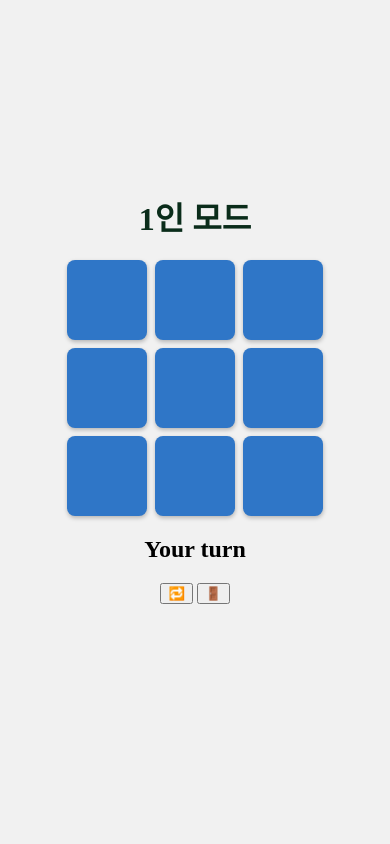
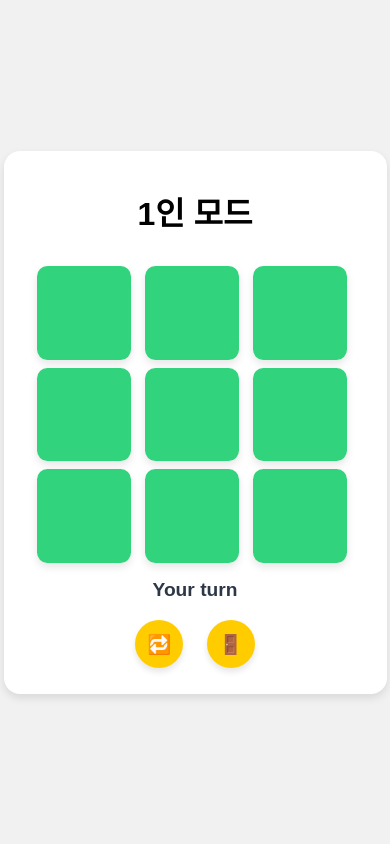
Before and after one commit to yesjuhee/dynamic-tic-tac-toe, a Django app: page /game/mode/solo in a window 390 px wide. Run offline with Django 4.2, Linux system fonts and the light colour scheme.

Commit message:
feat: css 추가

```diff
--- a/game/static/css/main.css
+++ b/game/static/css/main.css
@@ -1,66 +1,176 @@
 /* static/css/main.css */
 
 body {
-  /* width: 100%; */
-  height: 90vh;
+  height: 100vh;
+  margin: 0;
   background: #f1f1f1;
   display: flex;
   justify-content: center;
   align-items: center;
+  font-family: 'Arial', sans-serif;
 }
-#game_container {
+
+/* 메인 화면 */
+#main_container {
   text-align: center;
+  width: 90%;
+  max-width: 400px;
+  padding: 1em;
+  background: white;
+  border-radius: 1em;
+  box-shadow: 0px 4px 8px rgba(0, 0, 0, 0.1);
 }
+
+#main_container h1 {
+  font-size: 1.8em;
+  margin: 0.5em 0 1em;
+  color: #2d3748;
+}
+
+#main_container button {
+  display: block;
+  width: 100%;
+  max-width: 300px;
+  padding: 0.8em;
+  margin: 0.5em auto;
+  font-size: 1em;
+  font-weight: bold;
+  border: none;
+  border-radius: 0.5em;
+  background-color: #31d47d;
+  color: white;
+  cursor: pointer;
+  box-shadow: 0px 4px 6px rgba(0, 0, 0, 0.1);
+  transition: transform 0.2s, box-shadow 0.2s;
+}
+
+#main_container button:hover {
+  transform: translateY(-2px);
+  box-shadow: 0px 6px 12px rgba(0, 0, 0, 0.15);
+}
+
+#main_container button:active {
+  transform: scale(0.98);
+  box-shadow: none;
+}
+
+@media (max-width: 480px) {
+  #main_container h1 {
+    font-size: 1.5em;
+  }
+
+  #main_container button {
+    font-size: 0.9em;
+    padding: 0.7em;
+  }
+}
+
+/* 게임 화면 */
+.wrapper {
+  text-align: center;
+  width: 90%;
+  max-width: 400px;
+  padding: 1em;
+  background: white;
+  border-radius: 1em;
+  box-shadow: 0px 4px 8px rgba(0, 0, 0, 0.1);
+}
+
+.wrapper h1 {
+  text-align: center;
+  font-size: 2em;
+  margin-bottom: 1em;
+  columns: #2d3748;
+}
+
 #game_board {
   display: grid;
   grid-gap: 0.5em;
   grid-template-columns: repeat(3, 1fr);
-  width: 16em;
-  height: auto;
-  margin: 0.5em 0;
+  justify-content: center;
+  width: 100%;
+  max-width: 14em;
+  margin: 0 auto 1em;
+  padding: 0;
+  box-sizing: border-box;
 }
+
 .cell {
-  background: #2f76c7;
+  background: #31d47d;
   width: 5em;
   height: 5em;
   display: flex;
   justify-content: center;
   align-items: center;
   border-radius: 0.5em;
-  font-weight: 500;
+  font-size: 1.5em;
+  font-weight: bold;
   color: white;
-  box-shadow: 0.025em 0.125em 0.25em rgba(0, 0, 0, 0.25);
   cursor: pointer;
+  box-shadow: 0px 4px 8px rgba(0, 0, 0, 0.1);
+  transition: background 0.2s transform 0.1s;
+  margin: 0;
 }
-.head {
-  width: 16em;
-  text-align: center;
+.cell:hover {
+  background: #28b76b;
+  transform: scale(1.05);
 }
-.wrapper h1,
-h3 {
-  color: #0a2c1a;
+.cell:active {
+  transform: scale(0.95);
 }
 
-label {
-  font-size: 20px;
-  color: #0a2c1a;
+#statusText {
+  font-size: 1.2em;
+  margin: 0.5em 0;
+  color: #2d3748;
 }
-input,
-select {
-  margin-bottom: 10px;
-  width: 100%;
-  padding: 15px;
-  border: 1px solid #125a33;
-  font-size: 14px;
-  background-color: #71d19e;
-  color: white;
+
+#restartBtn, #mainBtn {
+  display: inline-block;
+  width: 3em;
+  height: 3em;
+  margin: 0.5em;
+  font-size: 1.5em;
+  text-align: center;
+  line-height: 3em;
+  background: #ffcc00;
+  border: none;
+  border-radius: 50%;
+  box-shadow: 0px 4px 6px rgba(0, 0, 0, 0.1);
+  cursor: pointer;
+  transition: transform 0.2s, box-shadow 0.2s;
 }
-.button {
-  color: white;
-  white-space: nowrap;
-  background-color: #31d47d;
-  padding: 10px 20px;
-  border: 0;
-  border-radius: 2px;
-  transition: all 150ms ease-out;
+#restartBtn:hover,
+#mainBtn:hover {
+  transform: scale(1.1);
+  box-shadow: 0px 6px 12px rgba(0, 0, 0, 0.15);
 }
+#restartBtn:active,
+#mainBtn:active {
+  transform: scale(0.9);
+}
+
+@media (max-width: 480px) {
+  .wrapper .head {
+    font-size: 1.5em;
+  }
+
+  #game_board {
+    width: 90%;
+    max-width: none;
+  }
+
+  .cell {
+    width: 4.5em;
+    height: 4.5em;
+    font-size: 1.3em;
+  }
+
+  #restartBtn,
+  #mainBtn {
+    width: 2.5em;
+    height: 2.5em;
+    font-size: 1.2em;
+    line-height: 2.5em;
+  }
+}
--- a/game/templates/base_mode.html
+++ b/game/templates/base_mode.html
@@ -9,10 +9,7 @@
   </head>
   <body>
     <div class="wrapper">
-      <div class="head">
-        {% block title %}{% endblock title %}
-      </div>
-      <div id="game_container">
+      {% block title %}{% endblock title %}
         <div id="game_board">
           {% for cell in game_board %}
           <div class="cell" cellIndex="{{ forloop.counter0 }}">{{ cell }}</div>
@@ -23,7 +20,6 @@
         <button id="mainBtn" onclick="location.href='{% url 'index' %}'">🚪</button>
         {% block extra_content %}{% endblock extra_content %}
       </div>
-    </div>
     {% comment %} <script src="{% static 'js/common.js' %}"></script> {% endcomment %}
     {% block script %}{% endblock script %}
   </body>
```
Also changed, not shown: game/templates/index.html (+7 -5 lines).
